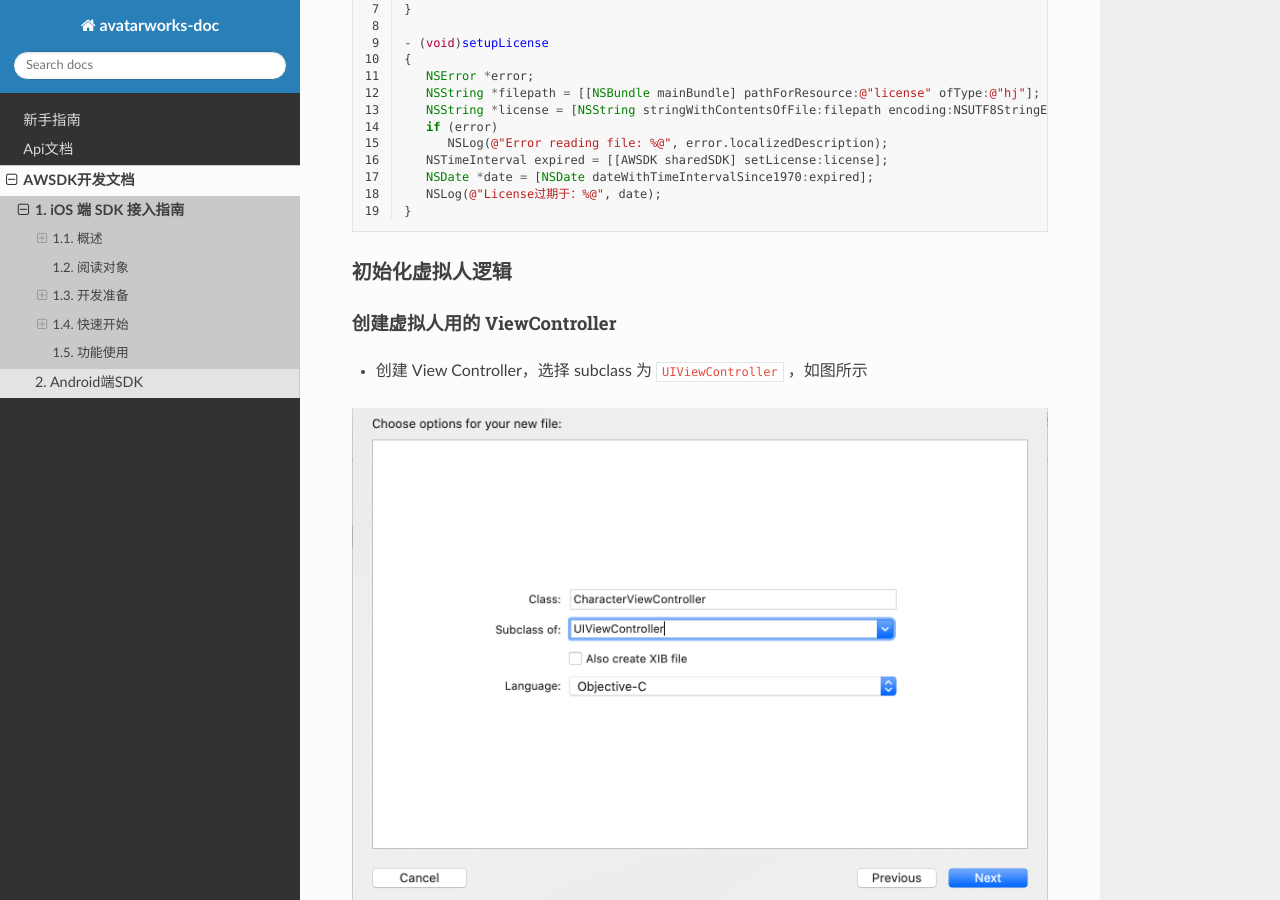
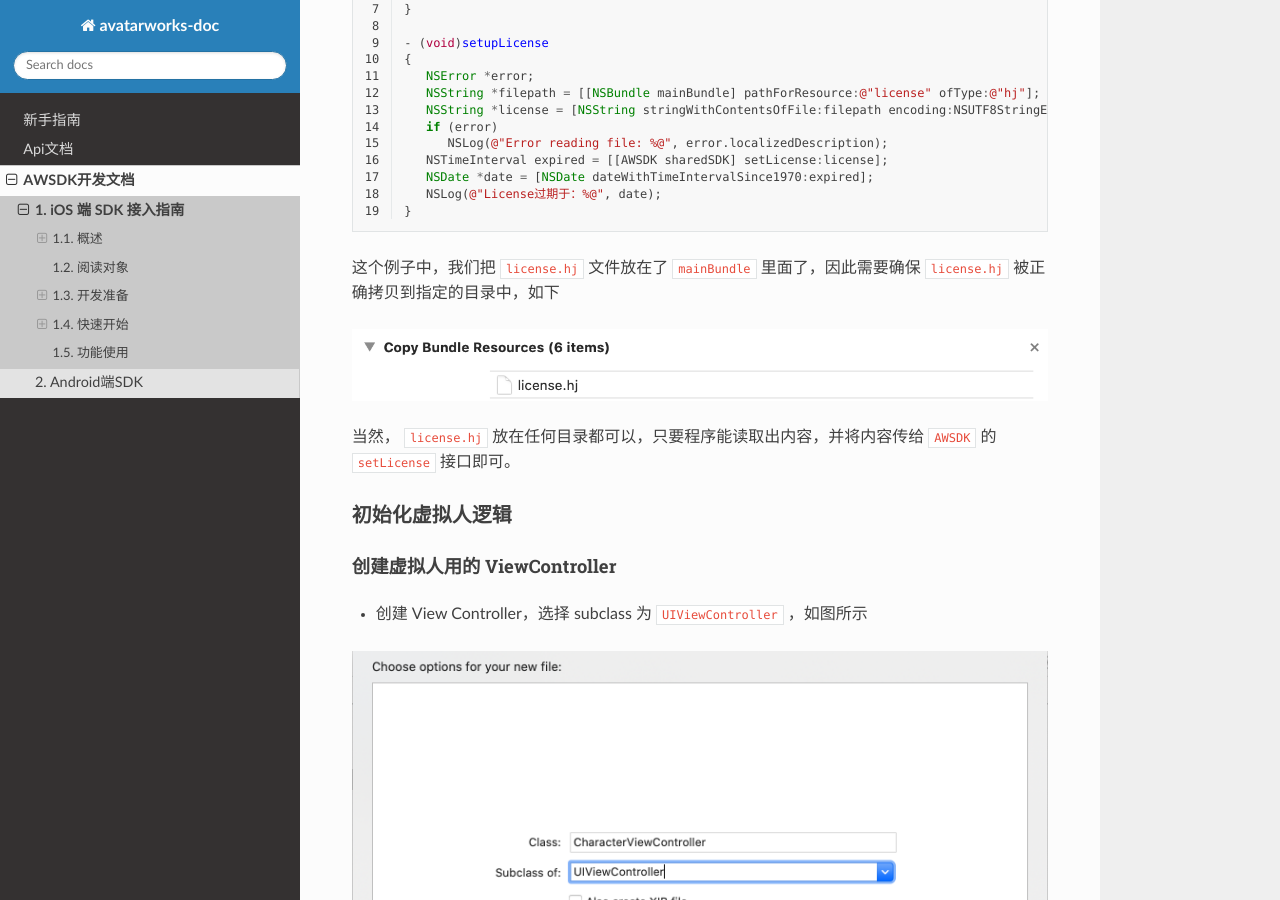
Before and after one commit to avatarworks/doc, a Sphinx documentation site: the page built from source/awsdk/ios.rst, in a window 1280 px wide and 900 px high, scrolled down 2195 px. Built offline with Sphinx 7.4.7 and the Read the Docs theme 2.0.0, drawn with Linux system fonts in a browser that asks for light colours.

Commit message:
Update ios.rst

```diff
--- a/source/awsdk/ios.rst
+++ b/source/awsdk/ios.rst
@@ -75,6 +75,12 @@ SDK需要取得有效的license文件才可以使用，为此，我们可以在
       NSLog(@"License过期于：%@", date);
    }
 
+这个例子中，我们把 ``license.hj`` 文件放在了 ``mainBundle`` 里面了，因此需要确保 ``license.hj`` 被正确拷贝到指定的目录中，如下
+
+.. image:: /_static/img/awsdk_license_bundle.png
+
+当然， ``license.hj`` 放在任何目录都可以，只要程序能读取出内容，并将内容传给 ``AWSDK`` 的 ``setLicense`` 接口即可。
+
 初始化虚拟人逻辑
 ~~~~~~~~~~~
 
```
